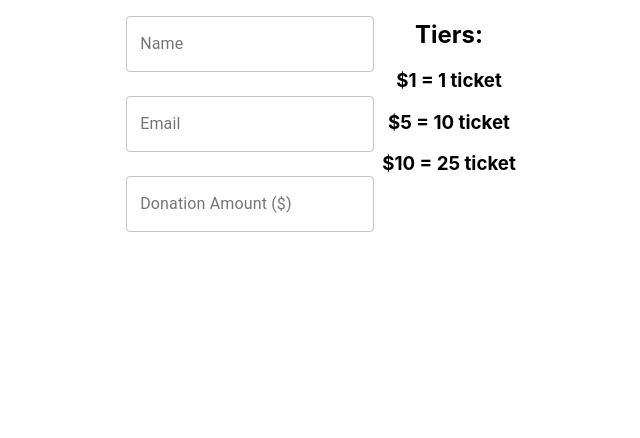
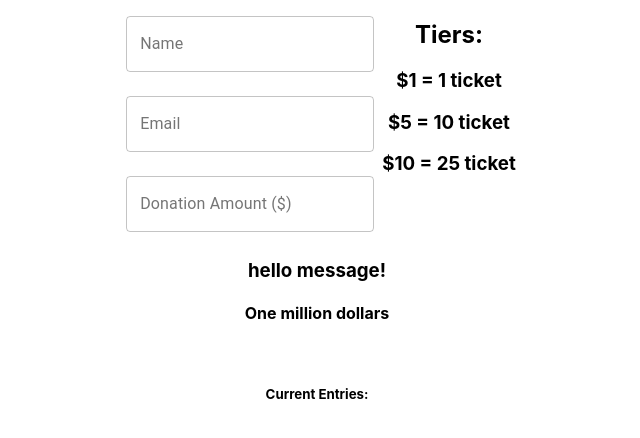
Before and after one commit to lc00/raffle-app-frontend, a React (Create React App) app: page / in a window 1280 px wide. Shown: the top 438 px of the page, without its empty margins (323-963 px from the left). Built offline with nearby package versions, Linux system fonts and the light colour scheme.

Commit message:
adding components

```diff
--- a/src/App.js
+++ b/src/App.js
@@ -2,6 +2,8 @@ import React from "react";
 import "./App.css";
 import UserForm from "./UserForm";
 import Tiers from "./Tiers"
+import TopMessage from './TopMessage'
+import Prizes from './Prizes'
 
 function App() {
   return (
@@ -9,8 +11,13 @@ function App() {
       <div className="top-container">
         <UserForm />
         <Tiers />
+      </div>
+        <TopMessage />
+        <Prizes />
+        {/* <BottomMessage /> */}
+        {/* <Buttons /> */}
 
-      </div>
+
     </div>
   );
 }
--- /dev/null
+++ b/src/Prize.js
@@ -0,0 +1,12 @@
+import React from "react";
+
+export default function Prize(props) {
+  return (
+    <div>
+      <h4>One million dollars</h4>
+      <img src=''>
+      </img>
+      <h5>Current Entries: {props.currentEntries}</h5>
+    </div>
+  )
+}
--- /dev/null
+++ b/src/Prizes.js
@@ -0,0 +1,12 @@
+import React from "react";
+import Prize from './Prize';
+
+export default function Prizes(props) {
+  return (
+    <Prize
+      onClick={() => console.log('onClick')}
+      src=''
+      aspectRatio={(16/9)}
+    />
+  )
+}
--- /dev/null
+++ b/src/TopMessage.js
@@ -0,0 +1,7 @@
+import React from "react";
+
+export default function TopMessage(props) {
+  return(
+    <h3>hello message!</h3>
+  )
+}
```
